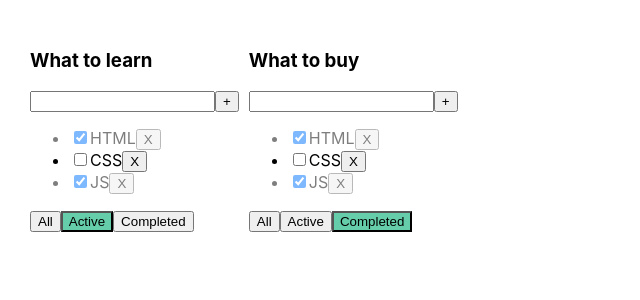
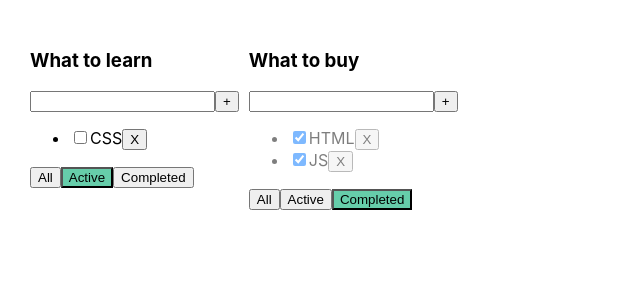
Before and after one commit to dktwho/2-todolist-ts-by-d, a React (Create React App) app: page / in a window 1280 px wide. Shown: the top 300 px of the page, without its empty margins (0-640 px from the left). Built offline with nearby package versions, Linux system fonts and the light colour scheme.

Commit message:
independent filter for every todoLists

```diff
--- a/src/App.tsx
+++ b/src/App.tsx
@@ -22,7 +22,6 @@ function App() {
     ]
 
     let [tasks, setTasks] = useState<Array<TasksType>>(tasks1)
-    let [filter, setFilter] = useState<FilterValueType>('all')
 
     const addTodo = (value: string) => {
         let newTask = {id: v4(), title: value, isDone: false}
@@ -31,17 +30,6 @@ function App() {
 
     const removedTodo = (id: string) => {
         setTasks(tasks.filter(el => el.id !== id))
-    }
-    let taskForTodoList = tasks;
-    const filterTodos = (value: FilterValueType) => {
-        setFilter(value)
-    }
-
-    if (filter === 'completed') {
-        taskForTodoList = tasks.filter(t => t.isDone === true)
-    }
-    if (filter === 'active') {
-        taskForTodoList = tasks.filter(t => t.isDone === false)
     }
 
     const changeStatusHandler = (taskId: string, isDone: boolean) => {
@@ -52,17 +40,37 @@ function App() {
         setTasks([...tasks])
     }
 
-    let todoLists: TodoListType[] = [
+    const filterTodos = (value: FilterValueType, todolistId: string) => {
+        let todolist = todoLists.find(tl => tl.id === todolistId)
+        if(todolist) {
+            todolist.filter = value
+            setTodoLists([...todoLists])
+        }
+    }
+
+    let [todoLists, setTodoLists] = useState<TodoListType[]>([
         {id: v4(), title: 'What to learn', filter: 'active'},
         {id: v4(), title: 'What to buy', filter: 'completed'},
-    ]
+    ])
 
     return (
         <div className="App">
             {todoLists.map(todolist => {
+
+                let taskForTodoList = tasks;
+
+                if (todolist.filter === 'completed') {
+                    taskForTodoList = tasks.filter(t => t.isDone === true)
+                }
+                if (todolist.filter === 'active') {
+                    taskForTodoList = tasks.filter(t => t.isDone === false)
+                }
+
                 return (
                     <Todolist
+                        key={todolist.id}
                         title={todolist.title}
+                        id={todolist.id}
                         tasks={taskForTodoList}
                         removedTodo={removedTodo}
                         filterTodos={filterTodos}
```
Also changed, not shown: src/Todolist.tsx (+6 -5 lines).
